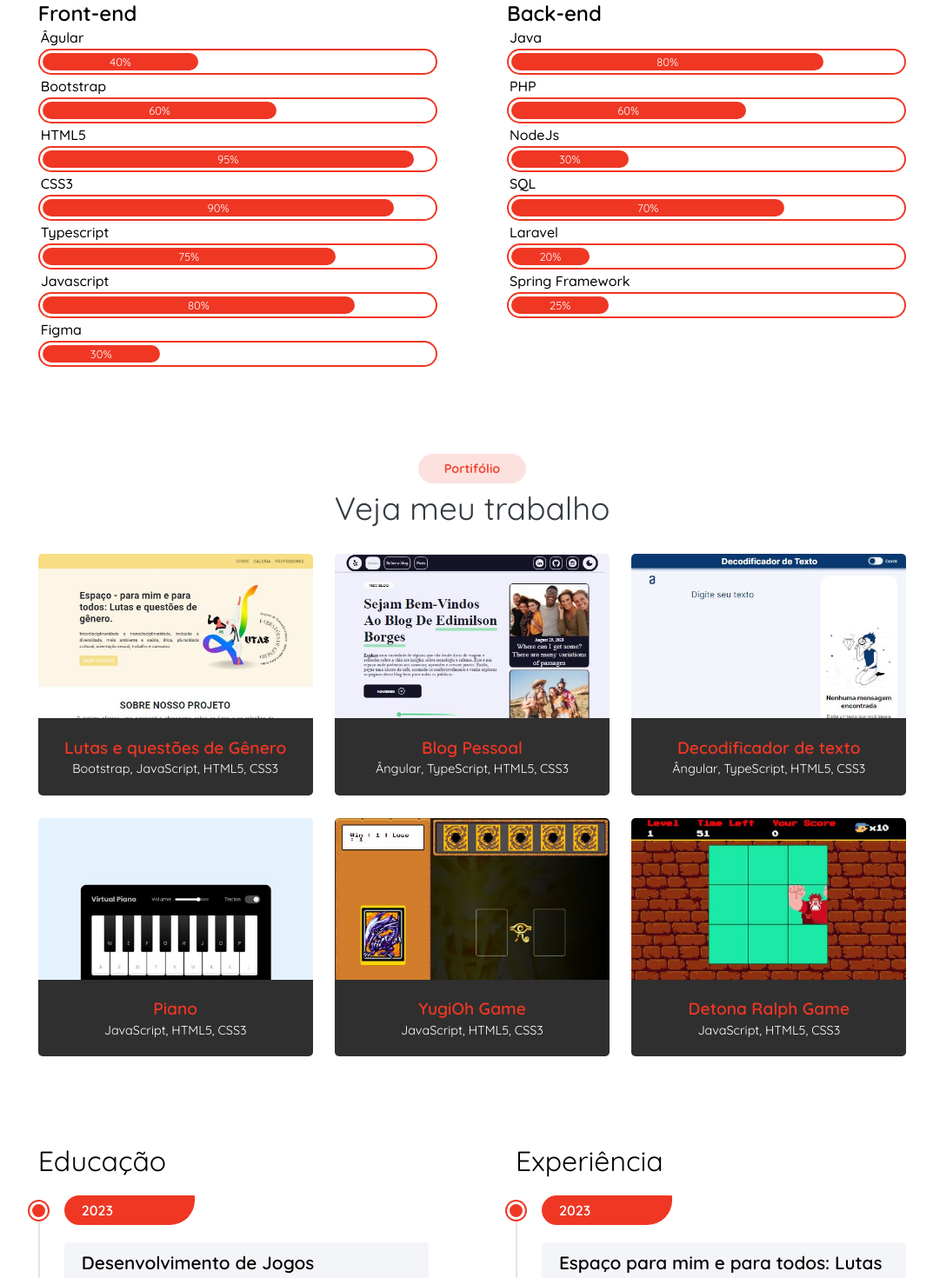
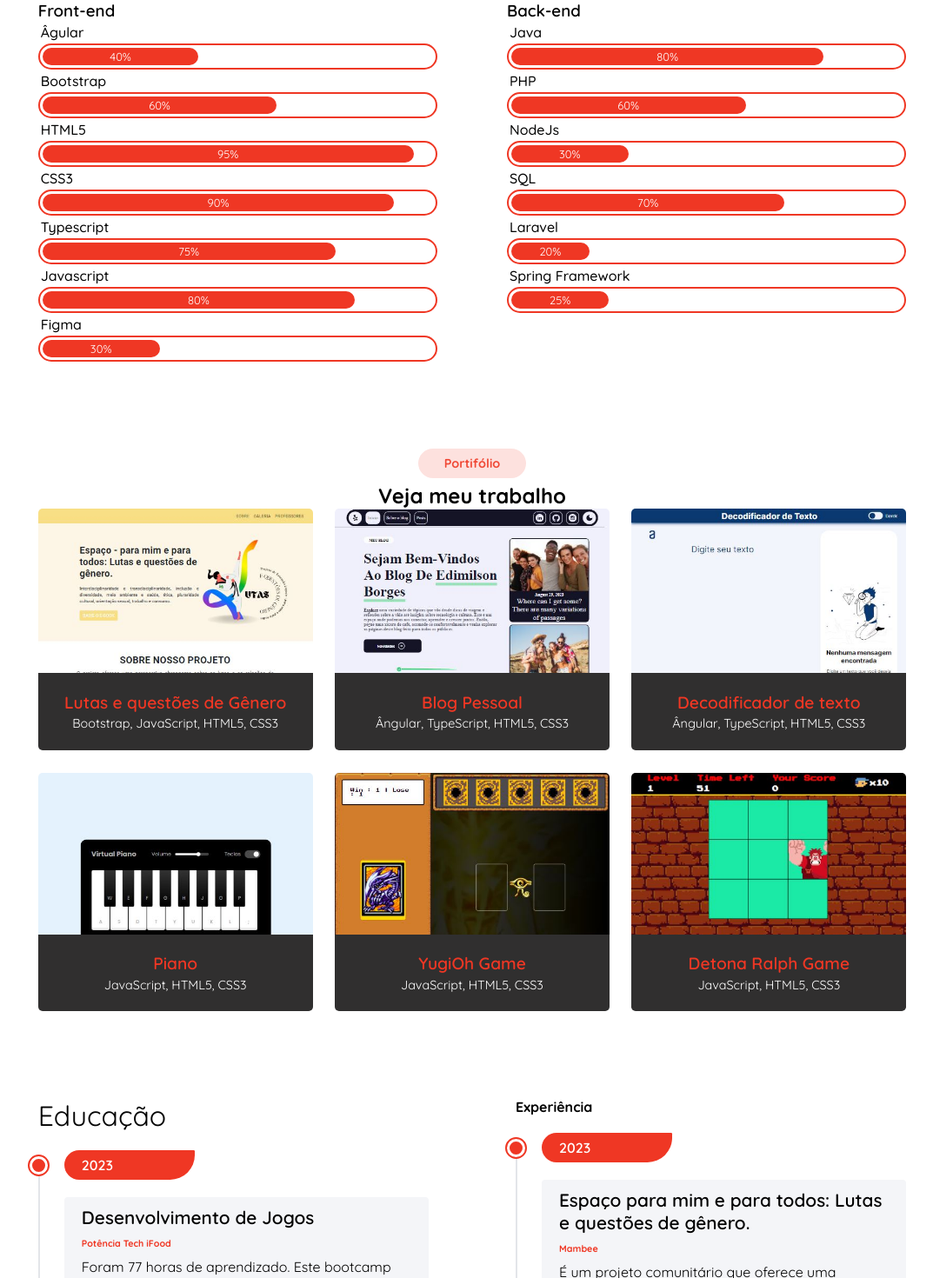
Before and after one commit to EdimilsonBorges/my-portfolio, an Angular app: page / in a window 1280 px wide. Shown: the part 720-2190 px from the top of the page at 87% size, without its empty margins (97-1170 px from the left). Built offline with nearby package versions, Linux system fonts and the light colour scheme.

Commit message:
feat: melhoramento no SEO

```diff
--- a/src/app/contact/contact.component.css
+++ b/src/app/contact/contact.component.css
@@ -35,7 +35,7 @@
     width: fit-content;
 }
 
-.contact__social_item__cabecalho > h4 {
+.contact__social_item__cabecalho > h3 {
     font-size: 1rem;
     font-weight: 400;
 }
--- a/src/app/contact/contact.component.html
+++ b/src/app/contact/contact.component.html
@@ -3,7 +3,7 @@
     <div class="contact__social">
         <div class="contact__social_item">
             <div class="contact__social_item__cabecalho">
-                <h4>Onde me encontrar</h4>
+                <h3>Onde me encontrar</h3>
                 <hr>
             </div>
             <div class="contact__social_item__corpo">
@@ -12,7 +12,7 @@
         </div>
         <div class="contact__social_item">
             <div class="contact__social_item__cabecalho">
-                <h4>Me siga</h4>
+                <h3>Me siga</h3>
                 <hr>
             </div>
             <div class="contact__social_item__corpo">
@@ -23,7 +23,7 @@
         </div>
         <div class="contact__social_item">
             <div class="contact__social_item__cabecalho">
-                <h4>Contate-me</h4>
+                <h3>Contate-me</h3>
                 <hr>
             </div>
             <div class="contact__social_item__corpo">
--- a/src/app/experiencias/experiencias.component.css
+++ b/src/app/experiencias/experiencias.component.css
@@ -14,7 +14,7 @@ h3{
     font-weight: 400;
 }
 
-.experiencia__time-line > li > h3 {
+.experiencia__time-line > li > h4 {
     background-color: #747474;
     color: white;
     border-radius: 30px 2px 50px 30px;
@@ -25,7 +25,7 @@ h3{
     font-weight: 600;
 }
 
-.experiencia__time-line > li:first-child > h3 {
+.experiencia__time-line > li:first-child > h4 {
     background-color: #EF3724;
 }
 
--- a/src/app/experiencias/experiencias.component.html
+++ b/src/app/experiencias/experiencias.component.html
@@ -3,21 +3,21 @@
         <h3>Educação</h3>
         <ul class="experiencia__time-line">
             <li>
-                <h3>2023</h3>
+                <h4>2023</h4>
                 <app-item curso="Desenvolvimento de Jogos" empresa="Potência Tech iFood" descricao="Foram 77 horas de aprendizado. Este bootcamp incluiu o desenvolvimento inicial de jogos utilizando JavaScript, os princípios fundamentais desse processo a partir de uma perspectiva de mercado e carreira. Conceitos como variáveis, escopo, tipos de dados, orientação a protótipo, funções e manipulação de listas e treino em projetos práticos ao longo do bootcamp, desenvolvendo os próprios jogos e compreendendo os fundamentos de uma carreira nessa área." certificate="https://www.dio.me/certificate/98723684/share"></app-item>
                 <app-item curso="Bootcamp - Fullstack Java+Angular" empresa="Santander Universidades" descricao="Foram 115 horas de aprendizado neste bootcamp. O bootcamp concluiu desde os conceitos iniciais até tópicos avançados em desenvolvimento web, JavaScript, Angular, Java, bancos de dados relacionais e não relacionais, APIs REST e Spring Framework, visando aumentar a produtividade na criação de aplicativos web modernos e escaláveis." certificate="https://www.dio.me/certificate/CA437454/share"></app-item>
             </li>
             <li>
-                <h3>2021</h3>
+                <h4>2021</h4>
                 <app-item curso="Curso de PHP Orientado a Objetos" empresa="Celke" descricao="Foram 70 horas de aprendizado neste curso. O curso abordou os conceitos fundamentais de programação orientada a objetos (POO) utilizando PHP. Os tópicos incluiram: Introdução aos princípios de POO. Criação de classes e objetos em PHP. Encapsulamento, herança e polimorfismo. Organização de código com namespaces. Tratamento de exceções. Desenvolvimento de aplicações práticas. Boas práticas, padrões de codificação banco de dados MYSQL e muito mais. O curso ofereceu uma combinação de teoria e prática, com exemplos e exercícios para consolidar o aprendizado dos alunos." certificate="https://drive.google.com/file/d/1WSCae0JUjDmAOgrct2WeC-xazFBrCLPM/view?usp=drive_link"></app-item>
             </li>
         </ul>
     </div>
     <div class="section__experiencias_experiencia">
-        <h3>Experiência</h3>
+        <h4>Experiência</h4>
         <ul class="experiencia__time-line">
             <li>
-                <h3>2023</h3>
+                <h4>2023</h4>
                 <app-item curso="Espaço para mim e para todos: Lutas e questões de gênero." empresa="Mambee" descricao="É um projeto comunitário que oferece uma perspectiva abrangente sobre as lutas e as relações de gênero, buscando introduzir e discutir esses temas no contexto da Educação Física Escolar. Propostos por meio de debates, encontros, experiências práticas e oportunidades que permitem uma compreensão mais ampla das Lutas, especialmente na forma como se relacionam com questões de gênero na escola."></app-item>
             </li>
         </ul>
--- a/src/app/experiencias/item/item.component.css
+++ b/src/app/experiencias/item/item.component.css
@@ -9,12 +9,12 @@
     margin-bottom: 20px;
 }
 
-h4 {
+h5 {
     font-size: 1.3rem;
     font-weight: 600;
 }
 
-h5 {
+h6 {
     color: #EF3724;
     font-weight: 900;
 }
--- a/src/app/experiencias/item/item.component.html
+++ b/src/app/experiencias/item/item.component.html
@@ -1,6 +1,6 @@
 <div class="item__content">
-    <h4>{{curso}}</h4>
-    <h5>{{empresa}}</h5>
+    <h5>{{curso}}</h5>
+    <h6>{{empresa}}</h6>
     <p>{{descricao}}</p>
     <div class="certificate" *ngIf=certificate>
         <a href={{certificate}} target="_blank" >Certificado</a>
--- a/src/app/habilidades/habilidades.component.html
+++ b/src/app/habilidades/habilidades.component.html
@@ -2,7 +2,7 @@
     <h2 class="skill__title">Habilidades Técnicas</h2>
     <section class="skills">
         <section class="skills__front">
-            <h2 class="skill__front_title">Front-end</h2>
+            <h3 class="skill__front_title">Front-end</h3>
             <app-skill title="Âgular" percent="40%"></app-skill>
             <app-skill title="Bootstrap" percent="60%"></app-skill>
             <app-skill title="HTML5" percent="95%"></app-skill>
@@ -12,7 +12,7 @@
             <app-skill title="Figma" percent="30%"></app-skill>
          </section>
         <section class="skills__back">
-            <h2 class="skill__back_title">Back-end</h2>
+            <h3 class="skill__back_title">Back-end</h3>
             <app-skill title="Java" percent="80%"></app-skill>
             <app-skill title="PHP" percent="60%"></app-skill>
             <app-skill title="NodeJs" percent="30%"></app-skill>
--- a/src/app/habilidades/skill/skill.component.css
+++ b/src/app/habilidades/skill/skill.component.css
@@ -1,4 +1,4 @@
-h3 {
+h4 {
     font-weight: 500;
     margin: 3px;
     font-size: 1rem;
--- a/src/app/habilidades/skill/skill.component.html
+++ b/src/app/habilidades/skill/skill.component.html
@@ -1,4 +1,4 @@
-<h3>{{title}}</h3>
+<h4>{{title}}</h4>
 <div class="progress">
     <div class="progress-bar" [ngStyle]="{'width': percent}">
         {{percent}}
--- a/src/app/portifolio/portifolio.component.css
+++ b/src/app/portifolio/portifolio.component.css
@@ -6,7 +6,7 @@
     padding: 6.25rem 11% 0 11%;
 }
 
-.container__portifolio>h2 {
+.container__portifolio>span {
     background-color: #FDE1DE;
     border-radius: 3.12rem;
     padding: 0.5rem 1.87rem;
--- a/src/app/portifolio/portifolio.component.html
+++ b/src/app/portifolio/portifolio.component.html
@@ -1,6 +1,6 @@
 <section class="container__portifolio" id="portifolio">
-    <h2>Portifólio</h2>
-    <h3 lang="pt-br">Veja meu trabalho</h3>
+    <span>Portifólio</span>
+    <h2 lang="pt-br">Veja meu trabalho</h2>
     <div class="itens__portifolio">
         <a href="https://lutas-e-questoes-de-genero.netlify.app/"  target="_blank">
             <app-item-portifolio imagem="../../../assets/work-6.jpg" titulo="Lutas e questões de Gênero"
--- a/src/index.html
+++ b/src/index.html
@@ -5,6 +5,7 @@
   <title>Portifolio</title>
   <base href="/">
   <meta name="viewport" content="width=device-width, initial-scale=1">
+  <meta name="description" content="Sou um desenvolvedor Full Stack apaixonado por criar soluções web. Minhas habilidades incluem a criação de interfaces de usuário responsivas. Estou constantemente atualizando minhas habilidades para me manter atualizado com as tendências tecnológicas, estou ansioso para enfrentar desafios e colaborar em projetos. Minha paixão pelo desenvolvimento web e mobile me impulsiona a buscar soluções criativas e a entregar produtos de alta qualidade que atendam às necessidades dos clientes e dos usuários finais.">
   <link rel="icon" type="image/x-icon" href="favicon.ico">
 </head>
 <body>
```
